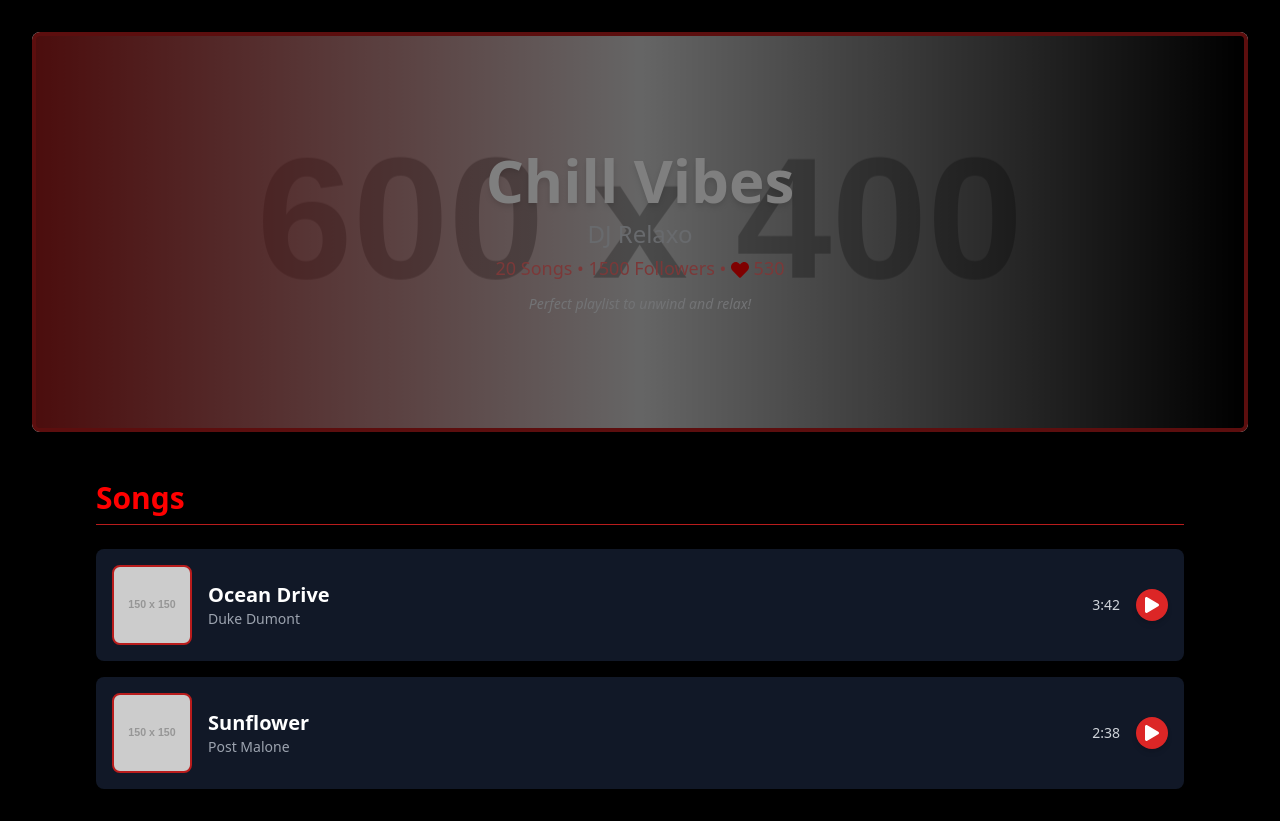
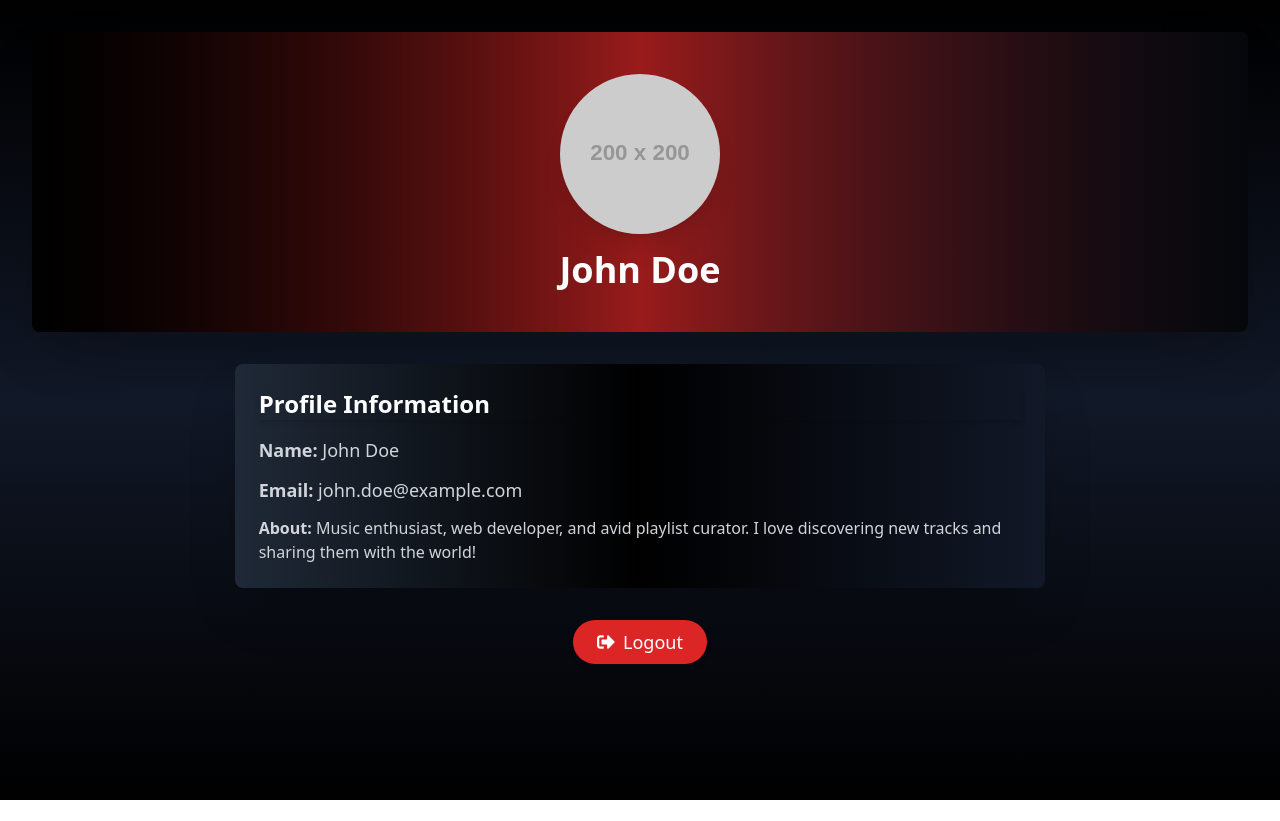
Before and after one commit to PKR9759/GalaxyTracks-A-Music-Streaming-Application, a React (Create React App) app in the folder frontend/: page /profile in a window 1280 px wide. After the commit the page ends 800 px from the top, so only its background shows below. Built offline with nearby package versions, Linux system fonts and the light colour scheme.

Commit message:
profile page in fronted(dummy) added

```diff
--- a/frontend/src/App.js
+++ b/frontend/src/App.js
@@ -1,96 +1,28 @@
-import React, { useState, useEffect } from 'react';
-import { FaHeart, FaPlay, FaPause } from 'react-icons/fa';
+import React from 'react';
+import { BrowserRouter as Router, Routes, Route } from 'react-router-dom';
+import Login from './pages/Login';
+import Register from './pages/Register';
+import MusicPlayer from './components/MusicPlayer';
+import HomePage from './pages/HomePage';
+import PlaylistPage from './pages/PlaylistPage';
+import ProfilePage from './pages/ProfilePage';
 
-// Dummy data to simulate API response
-const dummyPlaylistData = {
-    id: '1',
-    name: 'Chill Vibes',
-    user: 'DJ Relaxo',
-    coverImage: 'https://via.placeholder.com/600x400', // Replace with actual image URL
-    description: 'Perfect playlist to unwind and relax!',
-    numberOfSongs: 20,
-    likes: 530,
-    followers: 1500,
-    songs: [
-        {
-            id: '1',
-            title: 'Ocean Drive',
-            artist: 'Duke Dumont',
-            coverImage: 'https://via.placeholder.com/150x150', // Replace with actual image URL
-            url: 'https://example.com/ocean-drive.mp3',
-            duration: '3:42',
-        },
-        {
-            id: '2',
-            title: 'Sunflower',
-            artist: 'Post Malone',
-            coverImage: 'https://via.placeholder.com/150x150', // Replace with actual image URL
-            url: 'https://example.com/sunflower.mp3',
-            duration: '2:38',
-        },
-        // Add more dummy songs as needed
-    ],
-};
+function App() {
+  return (
+    <Router>
+      <div className="bg-black min-h-screen text-white">
+        <Routes>
+          {/* <Route path="/" element={<Home />} /> */}
+          <Route path="/login" element={<Login />} />
+          <Route path="/register" element={<Register />} />
+          <Route path="/home" element={<HomePage />} />
+          <Route path="/player" element={<MusicPlayer />} />
+          <Route path="/playlist" element={<PlaylistPage />} />
+          < Route path="/profile" element={<ProfilePage/>} />
+        </Routes>
+      </div>
+    </Router>
+  );
+}
 
-const PlaylistPage = () => {
-    const [playlist, setPlaylist] = useState(null);
-    const [currentSong, setCurrentSong] = useState(null);
-
-    // Simulate fetching data
-    useEffect(() => {
-        // Normally, you'd fetch this data from an API
-        setPlaylist(dummyPlaylistData);
-    }, []);
-
-    if (!playlist) return <div className="text-white text-center mt-20">Loading...</div>;
-
-    return (
-        <div className="bg-black min-h-screen p-8 text-white">
-            {/* Header Section */}
-            <div className="relative w-full h-80 lg:h-[400px] flex items-center justify-center bg-cover bg-center rounded-lg overflow-hidden"
-                style={{ backgroundImage: `url(${playlist.coverImage})` }}>
-                <div className="absolute inset-0 bg-gradient-to-r from-red-800 via-transparent to-black flex flex-col items-center justify-center p-8 lg:p-16 text-center rounded-lg border-4 border-red-700 shadow-2xl">
-                    <h1 className="text-4xl lg:text-6xl font-bold text-white drop-shadow-md glow-red">{playlist.name}</h1>
-                    <p className="text-lg lg:text-2xl mt-2 text-gray-300">{playlist.user}</p>
-                    <p className="mt-1 text-md lg:text-lg text-red-400">{playlist.numberOfSongs} Songs • {playlist.followers} Followers • <FaHeart className="inline text-red-500" /> {playlist.likes}</p>
-                    <p className="mt-3 text-sm lg:text-md max-w-lg text-gray-200 italic">{playlist.description}</p>
-                </div>
-                <div className="absolute inset-0 bg-black bg-opacity-50"></div>
-            </div>
-
-            {/* Songs List Section */}
-            <div className="mt-12 px-4 lg:px-16">
-                <h2 className="text-3xl font-bold mb-6 border-b border-red-700 pb-2 text-red-500">Songs</h2>
-                <div className="space-y-4 max-h-[60vh] overflow-y-auto custom-scrollbar">
-                    {playlist.songs.map((song, index) => (
-                        <div
-                            key={song.id}
-                            className={`flex items-center p-4 rounded-lg transition-all shadow-lg hover:shadow-2xl transform hover:scale-105 ${currentSong?.id === song.id ? 'bg-red-900' : 'bg-gray-900'} cursor-pointer hover:bg-red-800`}
-                            onClick={() => setCurrentSong(song)}
-                        >
-                            {/* Song Image */}
-                            <div
-                                className="w-20 h-20 bg-cover bg-center rounded-lg flex-shrink-0 border-2 border-red-700"
-                                style={{ backgroundImage: `url(${song.coverImage})` }}
-                            ></div>
-                            {/* Song Details */}
-                            <div className="ml-4 flex-grow">
-                                <h3 className="text-lg lg:text-xl font-semibold text-white">{song.title}</h3>
-                                <p className="text-sm lg:text-md text-gray-400">{song.artist}</p>
-                            </div>
-                            {/* Duration and Play Button */}
-                            <div className="flex items-center space-x-4">
-                                <span className="text-sm text-gray-300">{song.duration}</span>
-                                <button className="p-2 bg-red-600 hover:bg-red-500 rounded-full text-white shadow-md">
-                                    {currentSong?.id === song.id ? <FaPause /> : <FaPlay />}
-                                </button>
-                            </div>
-                        </div>
-                    ))}
-                </div>
-            </div>
-        </div>
-    );
-};
-
-export default PlaylistPage;
+export default App;
--- a/frontend/src/index.css
+++ b/frontend/src/index.css
@@ -18,3 +18,7 @@
     border-radius: 6px;
     border: 3px solid #1f1f1f; /* Space around thumb */
 }
+/* Subtle Text Shadow */
+.text-shadow {
+    text-shadow: 0px 0px 4px rgba(255, 255, 255, 0.3);
+}
--- /dev/null
+++ b/frontend/src/pages/ProfilePage.js
@@ -0,0 +1,61 @@
+import React from 'react';
+import { FaSignOutAlt } from 'react-icons/fa';
+
+// Dummy user data
+const dummyUserData = {
+    name: 'John Doe',
+    email: 'john.doe@example.com',
+    bio: 'Music enthusiast, web developer, and avid playlist curator. I love discovering new tracks and sharing them with the world!',
+    profilePicture: 'https://via.placeholder.com/200', // Replace with actual image URL
+};
+
+const ProfilePage = () => {
+    const handleLogout = () => {
+        alert('You have been logged out!');
+    };
+
+    return (
+        <div className="bg-gradient-to-b from-black via-gray-900 to-black min-h-screen p-8 text-white flex flex-col items-center">
+            {/* Profile Header with Red Gradient and Shadows */}
+            <div className="relative w-full h-60 lg:h-[300px] flex items-center justify-center rounded-lg shadow-2xl mb-8 bg-gradient-to-r from-black via-red-800 to-gray-900">
+                <div className="absolute inset-0 flex flex-col items-center justify-center z-10">
+                    {/* Profile Picture with Drop Shadow */}
+                    <div className="w-32 h-32 lg:w-40 lg:h-40 rounded-full overflow-hidden shadow-xl transform hover:scale-105 transition-transform duration-300">
+                        <img
+                            src={dummyUserData.profilePicture}
+                            alt="Profile"
+                            className="w-full h-full object-cover"
+                        />
+                    </div>
+                    <h1 className="text-3xl lg:text-4xl font-bold mt-4 text-shadow-lg text-white">
+                        {dummyUserData.name}
+                    </h1>
+                </div>
+                {/* Soft Gradient Overlay */}
+                <div className="absolute inset-0 bg-gradient-to-r from-black via-transparent to-black opacity-70 rounded-lg"></div>
+            </div>
+
+            {/* User Information Card with Stylish Background and Shadow */}
+            <div className="w-full lg:w-2/3 p-6 rounded-lg shadow-2xl bg-gradient-to-r from-gray-800 via-black to-gray-900 backdrop-blur-sm bg-opacity-90">
+                <h2 className="text-2xl font-semibold mb-4 text-white shadow-md">
+                    Profile Information
+                </h2>
+                <div className="space-y-3 text-gray-300">
+                    <p className="text-lg"><strong>Name:</strong> {dummyUserData.name}</p>
+                    <p className="text-lg"><strong>Email:</strong> {dummyUserData.email}</p>
+                    <p className="text-md mt-2"><strong>About:</strong> {dummyUserData.bio}</p>
+                </div>
+            </div>
+
+            {/* Stylish Logout Button with Neon Glow Effect */}
+            <button
+                onClick={handleLogout}
+                className="mt-8 px-6 py-2 bg-red-600 hover:bg-red-500 rounded-full text-white text-lg flex items-center space-x-2 shadow-md transform hover:scale-105 transition-all hover:shadow-red-500/50"
+            >
+                <FaSignOutAlt /> <span>Logout</span>
+            </button>
+        </div>
+    );
+};
+
+export default ProfilePage;
```
